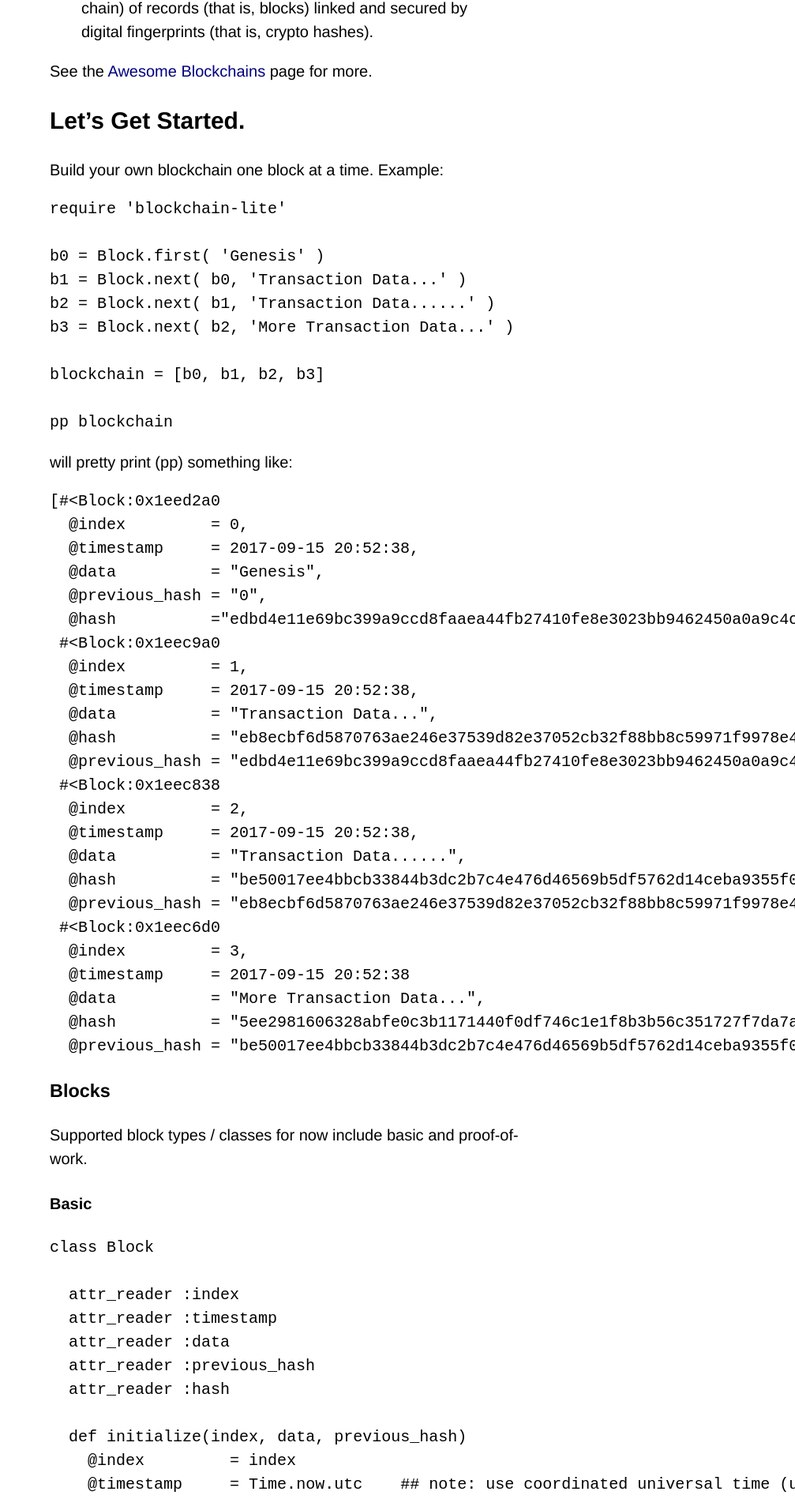
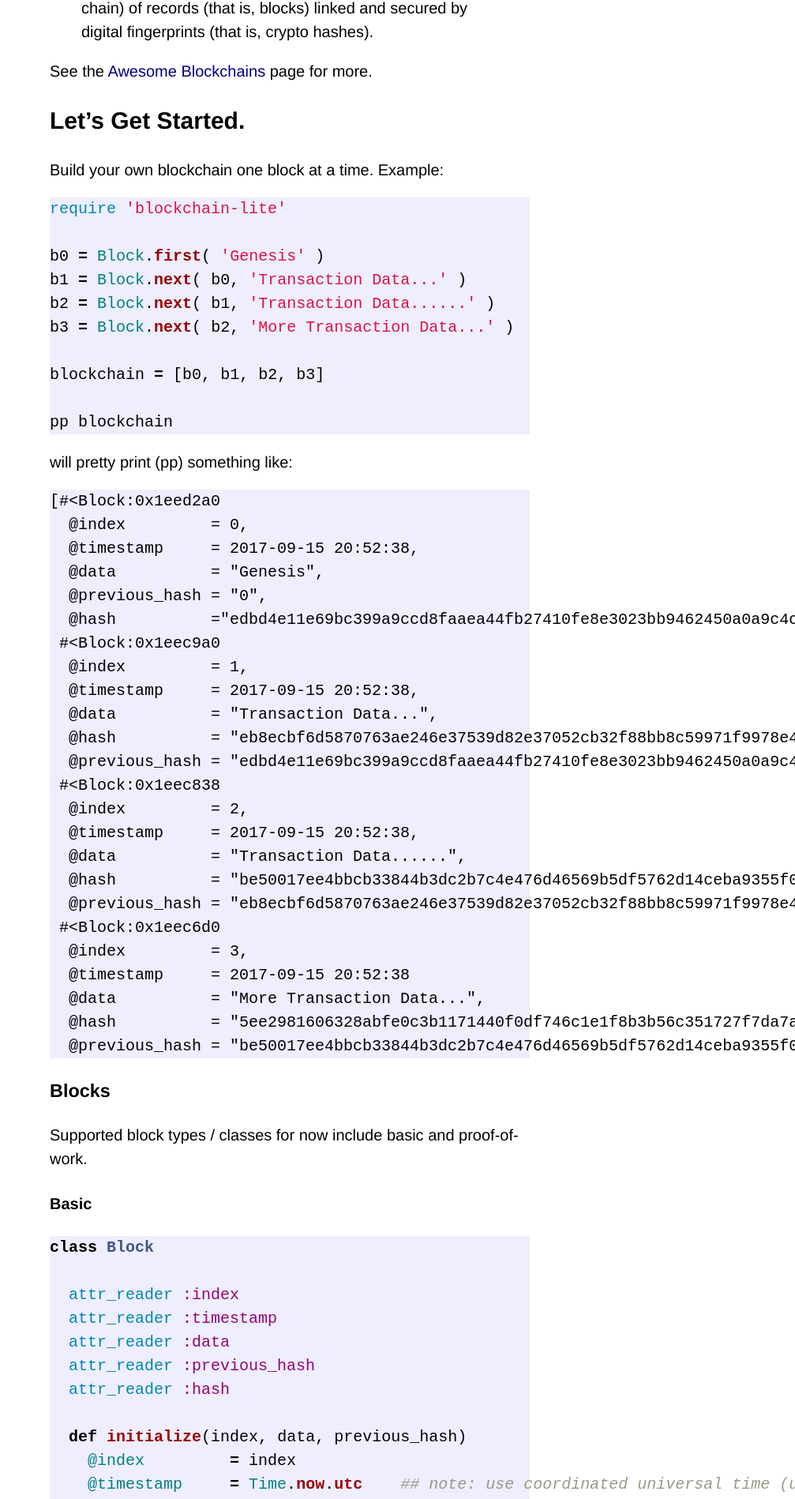
Before and after one commit to wongatron/calendar, a Jekyll site: the page built from 01-blockchain-lite.md, in a window 1280 px wide. Shown: the part 473-2371 px from the top of the page at 79% size, without its empty margins (273-1280 px from the left). Built offline with Jekyll 4.4.1, drawn with Linux system fonts in a browser that asks for light colours; our own code applies the rules of GitHub Pages for plain Markdown files.

Commit message:
Update page.html

```diff
--- a/_layouts/page.html
+++ b/_layouts/page.html
@@ -32,6 +32,7 @@
     }
 
   </style>
+  <link rel="stylesheet" href="css/syntax.css">
 </head>
 <body>
   {% include github.html %}
```
